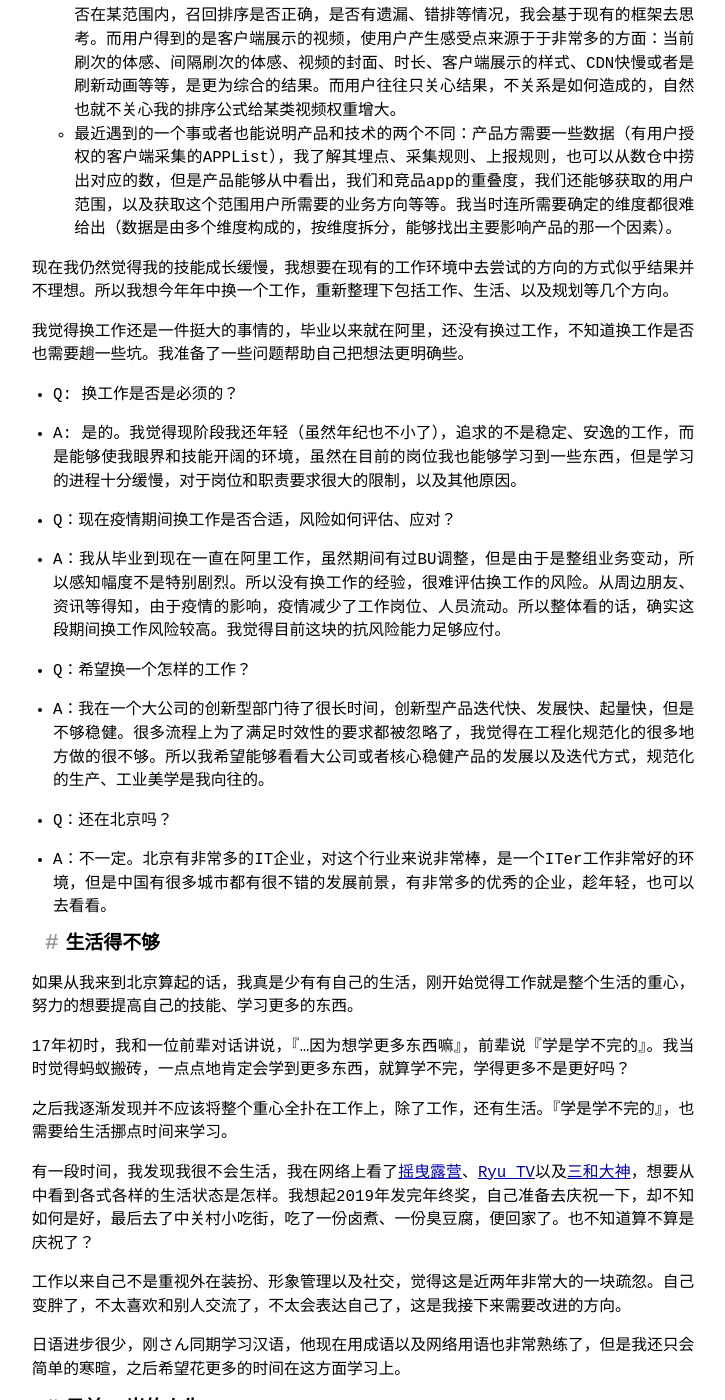
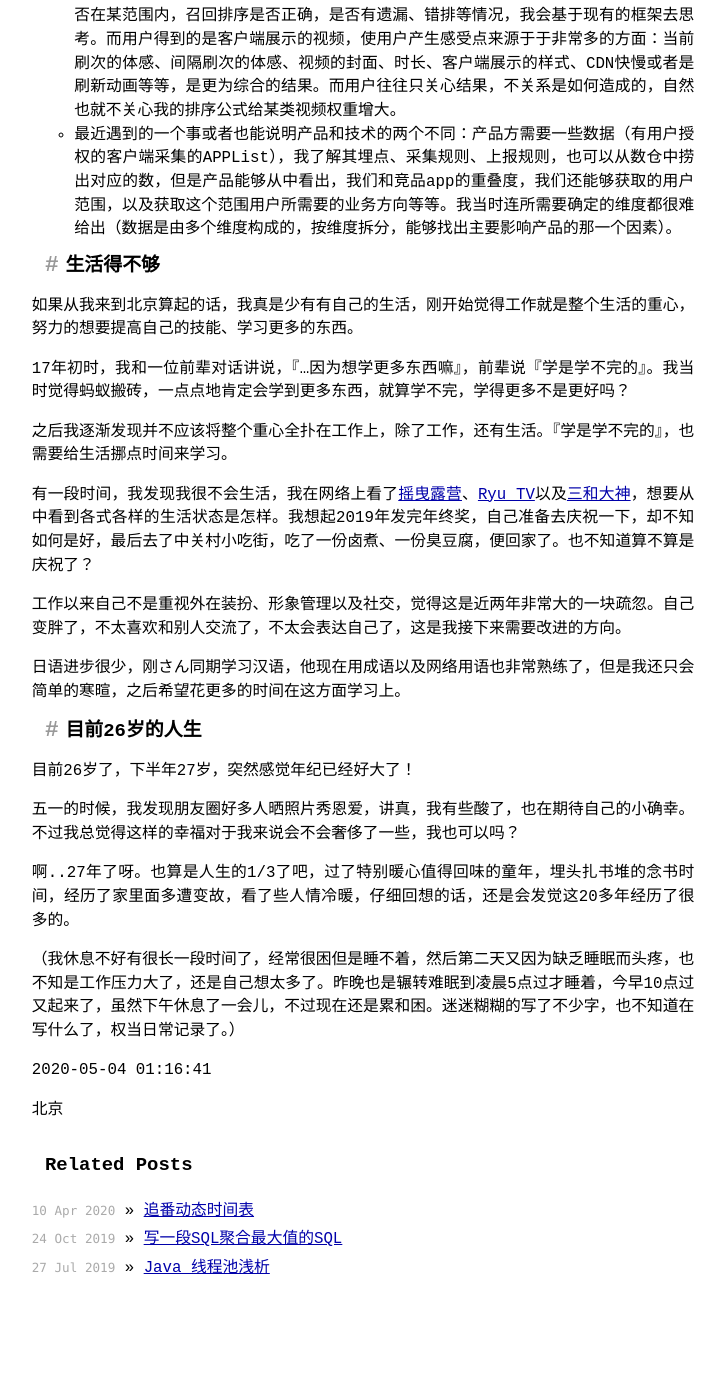
Before and after one commit to imekaku/imekaku.github.io, a Jekyll site: the page built from _posts/2020-05-04-may.md, in a window 1280 px wide and 1400 px high, scrolled down 1140 px. Shown: the whole window, without its empty margins (277-1002 px from the left). Built offline with Jekyll 4.4.1, drawn with Linux system fonts in a browser that asks for light colours; after the commit the page ends 2422 px from its top, so only the background shows below that.

Commit message:
modify post

```diff
--- a/_posts/2020-05-04-may.md
+++ b/_posts/2020-05-04-may.md
@@ -32,6 +32,7 @@ category: other
 	- 比如拿推荐来说，我更为关心推荐下发的视频是否符合我的预期，某个类型的视频浓度是否在某范围内，召回排序是否正确，是否有遗漏、错排等情况，我会基于现有的框架去思考。而用户得到的是客户端展示的视频，使用户产生感受点来源于于非常多的方面：当前刷次的体感、间隔刷次的体感、视频的封面、时长、客户端展示的样式、CDN快慢或者是刷新动画等等，是更为综合的结果。而用户往往只关心结果，不关系是如何造成的，自然也就不关心我的排序公式给某类视频权重增大。
 	- 最近遇到的一个事或者也能说明产品和技术的两个不同：产品方需要一些数据（有用户授权的客户端采集的APPList），我了解其埋点、采集规则、上报规则，也可以从数仓中捞出对应的数，但是产品能够从中看出，我们和竞品app的重叠度，我们还能够获取的用户范围，以及获取这个范围用户所需要的业务方向等等。我当时连所需要确定的维度都很难给出（数据是由多个维度构成的，按维度拆分，能够找出主要影响产品的那一个因素）。
 
+<p style="display:none;">
 现在我仍然觉得我的技能成长缓慢，我想要在现有的工作环境中去尝试的方向的方式似乎结果并不理想。所以我想今年年中换一个工作，重新整理下包括工作、生活、以及规划等几个方向。
 
 我觉得换工作还是一件挺大的事情的，毕业以来就在阿里，还没有换过工作，不知道换工作是否也需要趟一些坑。我准备了一些问题帮助自己把想法更明确些。
@@ -48,6 +49,7 @@ category: other
 - Q：还在北京吗？
 
 - A：不一定。北京有非常多的IT企业，对这个行业来说非常棒，是一个ITer工作非常好的环境，但是中国有很多城市都有很不错的发展前景，有非常多的优秀的企业，趁年轻，也可以去看看。
+</p>
 
 ## 生活得不够
 如果从我来到北京算起的话，我真是少有有自己的生活，刚开始觉得工作就是整个生活的重心，努力的想要提高自己的技能、学习更多的东西。
```
